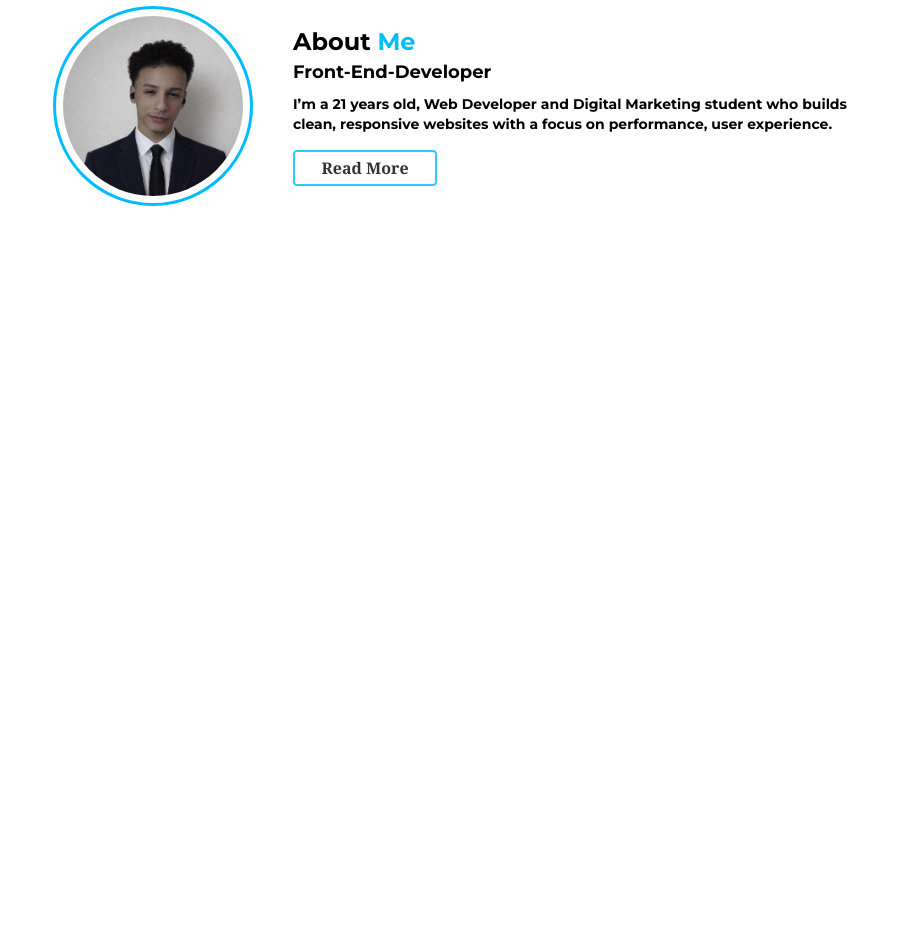
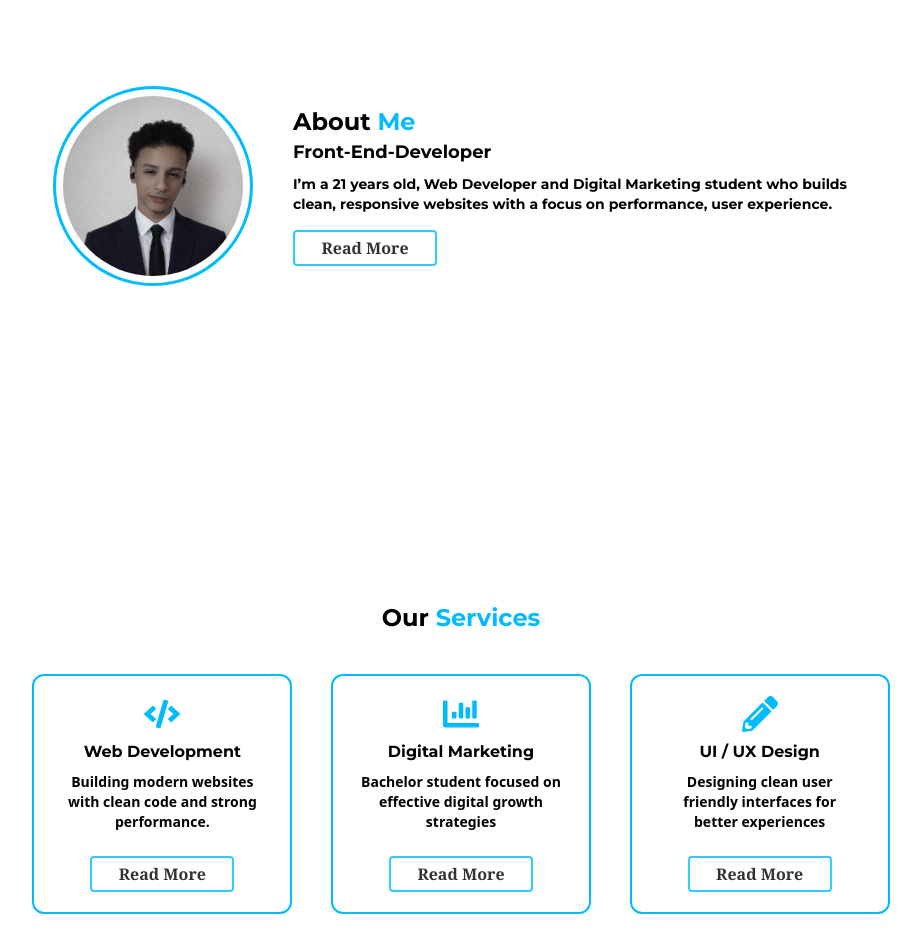
Before and after one commit to MohamedSaleh2005/Portfolio, a Next.js app: page / in a window 1280 px wide. Shown: the part 674-1626 px from the top of the page, without its empty margins (179-1100 px from the left). Before the commit the page ends 960 px from the top, so only its background shows below. Built offline with nearby package versions, Linux system fonts and the light colour scheme.

Commit message:
Services7

```diff
--- a/Components/All_Sections/AboutMe.tsx
+++ b/Components/All_Sections/About.tsx
@@ -1,10 +1,10 @@
 
 import Image from 'next/image'
-export default function AboutMe() {
+export default function About() {
   return (
         <section className='flex' id='About'>
 
-          <div className='m-auto py-20 flex flex-col md:flex-row px-5 items-center gap-10'>
+          <div className='m-auto py-40 px-5 flex flex-col md:flex-row items-center gap-10'>
 
              <div className='w-50 h-50 rounded-full flex  border-3 border-sky-400'>
 
--- a/Components/All_Sections/AllSections.tsx
+++ b/Components/All_Sections/AllSections.tsx
@@ -1,11 +1,13 @@
-import AboutMe from './AboutMe'
+import About from './About'
 import HeroSection from './HeroSection'
+import Services from './Services'
 
 export default function Allsection() {
   return (
     <div className='px-6 md:px-20 '>
       <HeroSection/>
-      <AboutMe/>
+      <About/>
+      <Services/>
     </div>
   )
 }
--- /dev/null
+++ b/Components/All_Sections/Services.tsx
@@ -0,0 +1,26 @@
+import { cards } from './types'
+
+export default function Services() {
+    return (
+        <section className='flex flex-col py-39' id='Services'>
+
+            <h1 className='myfont text-2xl m-auto'>Our <span className='text-sky-400'>Services</span></h1>
+
+            <div className='  md:px-30 py-10  grid md:grid-cols-3 place-items-center gap-4'>
+
+                {cards.map((card) => (
+                    <div key={card.id} className='w-65  hover:shadow-sky-400 hover:shadow-[0_3px_25px_-] p-5 rounded-xl border-sky-400 border-2 flex flex-col items-center'>
+
+                            <span className='text-sky-400 text-4xl flex'>{card.icon}</span>
+                            <h1 className='myfont mt-2'>{card.title}</h1>
+                            <p className="text-sm my-2 font-semibold text-center max-w-50">{card.text}</p>
+                            <button className='Cv_Hover'>Read More</button>
+
+                        </div>
+                    ))}
+
+            </div>
+
+        </section>
+    )
+}
--- a/Components/All_Sections/types.tsx
+++ b/Components/All_Sections/types.tsx
@@ -1,16 +1,28 @@
 import { ReactNode } from "react"
-import { FaInstagram , FaGithub , FaFacebook , FaTwitter} from 'react-icons/fa'
+import { FaInstagram , FaGithub , FaFacebook , FaTwitter, FaChartBar , FaCode, FaPencilAlt} from 'react-icons/fa'
 
-type Icons = {
+
+interface Icons {
     id:number
-    link:string
+    link?:string
     icon:ReactNode
 }
 
-
+    // Hero Icons
 export const icons: Icons[] = [
     {id:1 , link: "https://www.instagram.com/xs_______707", icon: <FaInstagram />},
     {id:2 , link: "https://github.com/MohamedSaleh2005" , icon: <FaGithub />},
     {id:3 , link: "#" , icon: <FaFacebook />},
     {id:4 , link: "#" , icon: <FaTwitter />},
 ]
+    // Services Cards
+interface Cards extends Icons {
+    title:string
+    text:string
+}
+
+export const cards: Cards[] = [
+    {id:1 , title: "Web Development" , icon: <FaCode /> , text:"Building modern websites with clean code and strong performance."},
+    {id:2 , title: "Digital Marketing" , icon: <FaChartBar /> , text:"Bachelor student focused on effective digital growth strategies"},
+    {id:3 , title: "UI / UX Design" , icon: <FaPencilAlt /> , text:"Designing clean user friendly interfaces for better experiences"},
+]
--- a/Components/Header/types.ts
+++ b/Components/Header/types.ts
@@ -9,7 +9,7 @@ export const navItems: NavItems[] =
     [
         { title: "Home", href: "#" ,id:1},
         { title: "About", href: "#About" , id:2},
-        { title: "Services", href: "/" , id:3},
-        { title: "Contact", href: "/" , id:4},
+        { title: "Services", href: "#Services" , id:3},
+        { title: "Contact", href: "#Contact" , id:4},
 
     ]
```
